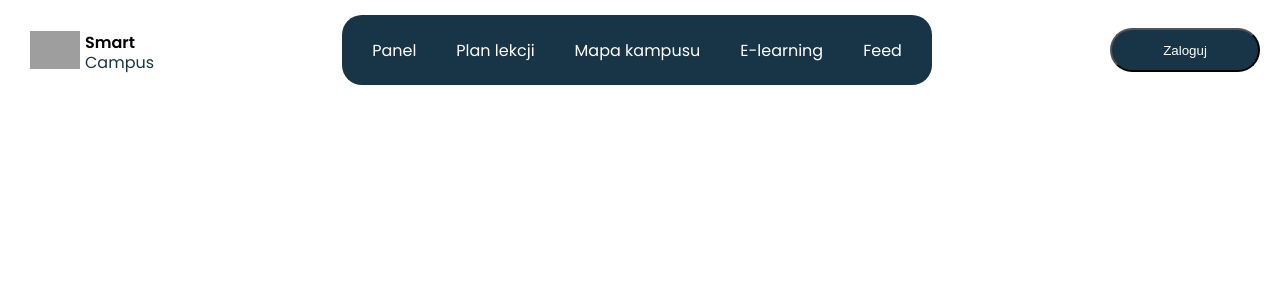
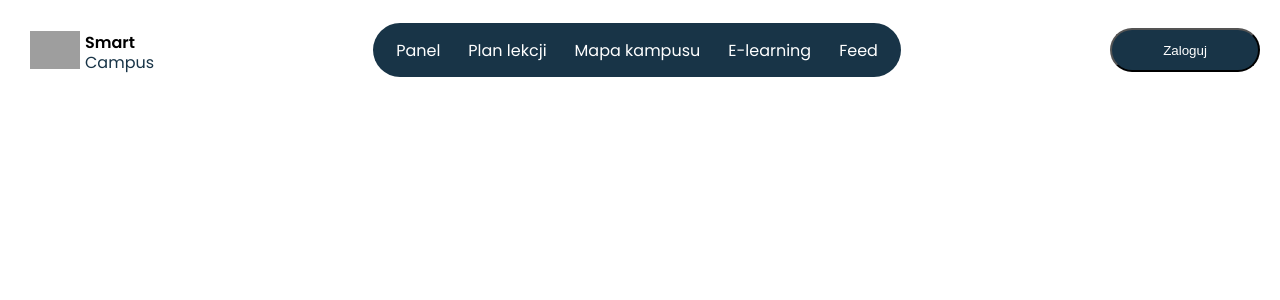
Before and after one commit to MajesXD/SmartCampus-v0.1, a React (Vite) app: page / in a window 1280 px wide. Shown: the top 300 px of the page. Built offline with nearby package versions, Linux system fonts and the light colour scheme; no server answers; grey boxes are pictures that could not be loaded.

Commit message:
Pierwsza wersja NavBar

```diff
--- a/package.json
+++ b/package.json
@@ -17,6 +17,7 @@
     "@fortawesome/react-fontawesome": "^3.3.1",
     "axios": "^1.9.0",
     "firebase": "^11.6.1",
+    "framer-motion": "^12.38.0",
     "react": "^19.0.0",
     "react-dom": "^19.0.0",
     "react-router-dom": "^7.5.1"
--- a/src/global/components/NavBar/NavBar.jsx
+++ b/src/global/components/NavBar/NavBar.jsx
@@ -1,9 +1,10 @@
 import { useState, useEffect, useRef } from "react";
-import { Link, NavLink } from "react-router-dom";
+import { Link, NavLink, useLocation } from "react-router-dom";
 import { auth } from "/src/firebase.js";
 import { createPortal } from "react-dom";
 import ToggleSwitch from "/src/global/components/ToggleSwitch/ToggleSwitch.jsx";
 import { toggleColorScheme } from '../../scripts/changeColorScheme.js';
+import { motion } from "framer-motion";
 import {
   signInWithPopup,
   GoogleAuthProvider,
@@ -17,6 +18,14 @@ function NavBar() {
   const menuRef = useRef(null);   // ref do menu
   const buttonRef = useRef(null); // ref do przycisku
   const [isDark, setIsDark] = useState(false); // tryb ciemny
+  const location = useLocation();
+  const navRefs = useRef({});
+  const [underlineStyle, setUnderlineStyle] = useState({ left: 0, width: 0 });
+  const [scale, setScale] = useState({ x: 1, y: 1 });
+  const [blur, setBlur] = useState(0);
+  const animationTimeoutRef = useRef(null);
+  const blurTimeoutRef = useRef(null);
+  const prevLeftRef = useRef(0);
 
   const handleLogin = async () => {
     const provider = new GoogleAuthProvider();
@@ -42,6 +51,53 @@ function NavBar() {
     });
     return () => unsubscribe();
   }, []);
+
+  useEffect(() => {
+    const activeElement = navRefs.current[location.pathname];
+    if (activeElement) {
+      const newLeft = activeElement.offsetLeft;
+
+      // Trigger scale and blur animation when position changes
+      if (prevLeftRef.current !== newLeft) {
+        setScale({ x: 1.08, y: 1.2 });
+
+
+        // Clear previous timeouts
+        if (animationTimeoutRef.current) {
+          clearTimeout(animationTimeoutRef.current);
+        }
+        if (blurTimeoutRef.current) {
+          clearTimeout(blurTimeoutRef.current);
+        }
+
+        // Return to normal scale after animation completes
+        animationTimeoutRef.current = setTimeout(() => {
+          setScale({ x: 1, y: 1 });
+        }, 450);
+
+        // Reduce blur smoothly during the animation
+        blurTimeoutRef.current = setTimeout(() => {
+          setBlur(0);
+        }, 450);
+
+        prevLeftRef.current = newLeft;
+      }
+
+      setUnderlineStyle({
+        left: newLeft,
+        width: activeElement.offsetWidth,
+      });
+    }
+
+    return () => {
+      if (animationTimeoutRef.current) {
+        clearTimeout(animationTimeoutRef.current);
+      }
+      if (blurTimeoutRef.current) {
+        clearTimeout(blurTimeoutRef.current);
+      }
+    };
+  }, [location.pathname]);
 
   useEffect(() => {
     const handleClickOutside = (event) => {
@@ -79,11 +135,58 @@ function NavBar() {
       </Link>
 
       <nav className="navbar_navigationBar">
-        <NavLink to="/Panel" className={({ isActive }) => isActive ? "navbar_button--active" : "navbar_button"}>Panel</NavLink>
-        <NavLink to="/PlanLekcji" className={({ isActive }) => isActive ? "navbar_button--active" : "navbar_button"}>Plan lekcji</NavLink>
-        <NavLink to="/MapaKampusu" className={({ isActive }) => isActive ? "navbar_button--active" : "navbar_button"}>Mapa kampusu</NavLink>
-        <NavLink to="/Elearning" className={({ isActive }) => isActive ? "navbar_button--active" : "navbar_button"}>E-learning</NavLink>
-        <NavLink to="/Feed" className={({ isActive }) => isActive ? "navbar_button--active" : "navbar_button"}>Feed</NavLink>
+        <NavLink
+          ref={el => navRefs.current["/Panel"] = el}
+          to="/Panel"
+          className={({ isActive }) => isActive ? "navbar_button--active" : "navbar_button"}
+        >
+          Panel
+        </NavLink>
+        <NavLink
+          ref={el => navRefs.current["/PlanLekcji"] = el}
+          to="/PlanLekcji"
+          className={({ isActive }) => isActive ? "navbar_button--active" : "navbar_button"}
+        >
+          Plan lekcji
+        </NavLink>
+        <NavLink
+          ref={el => navRefs.current["/MapaKampusu"] = el}
+          to="/MapaKampusu"
+          className={({ isActive }) => isActive ? "navbar_button--active" : "navbar_button"}
+        >
+          Mapa kampusu
+        </NavLink>
+        <NavLink
+          ref={el => navRefs.current["/Elearning"] = el}
+          to="/Elearning"
+          className={({ isActive }) => isActive ? "navbar_button--active" : "navbar_button"}
+        >
+          E-learning
+        </NavLink>
+        <NavLink
+          ref={el => navRefs.current["/Feed"] = el}
+          to="/Feed"
+          className={({ isActive }) => isActive ? "navbar_button--active" : "navbar_button"}
+        >
+          Feed
+        </NavLink>
+        <motion.div
+          className="navbar_activeIndicator"
+          animate={{
+            left: underlineStyle.left,
+            width: underlineStyle.width,
+            scaleX: scale.x,
+            scaleY: scale.y,
+            filter: `blur(${blur}px)`,
+          }}
+          transition={{
+            left: { type: "spring", stiffness: 380, damping: 40 },
+            width: { type: "spring", stiffness: 380, damping: 40 },
+            scaleX: { type: "spring", stiffness: 200, damping: 20 },
+            scaleY: { type: "spring", stiffness: 200, damping: 20 },
+            filter: { duration: 0.2 },
+          }}
+        />
       </nav>
 
       {!user ? (
@@ -157,8 +260,8 @@ function NavBar() {
                   <Link to="/ustawienia"><button className="navbar_userMenu_button">Settings (tymczasowe)</button></Link>
                 </section>
                 <section className="navbar_userMenu_bottomSection">
-                        <a href="https://wu.pansim.edu.pl/wu/start?&locale=pl" target="_blank"><button className="navbar_userMenu_bottomSection_WUbutton">Wirtualna Uczelnia</button></a>
-                        <button className="navbar_userMenu_bottomSection_Legitymacja"><i class="fa-solid fa-id-card"></i></button>
+                  <a href="https://wu.pansim.edu.pl/wu/start?&locale=pl" target="_blank"><button className="navbar_userMenu_bottomSection_WUbutton">Wirtualna Uczelnia</button></a>
+                  <button className="navbar_userMenu_bottomSection_Legitymacja"><i class="fa-solid fa-id-card"></i></button>
                 </section>
               </div>,
               document.getElementById("dropdown-root")
--- a/src/smartCampusUI.css
+++ b/src/smartCampusUI.css
@@ -2,7 +2,7 @@
 
 :root {
     scroll-behavior: smooth;
-    color-scheme: light dark ;
+    color-scheme: light dark;
 }
 
 a,
@@ -54,46 +54,68 @@ body {
     height: 100px;
     width: 100%;
     padding: 0px 20px;
-    background-color: rgba(255, 255, 255, 0.7);
-    backdrop-filter: blur(80px);
-    -webkit-backdrop-filter: blur(80px);
+    background-color: white;
     user-select: none;
     -webkit-user-select: none;
     -moz-user-select: none;
 }
 
-
+/*remont*/
 .navbar_navigationBar {
+    box-sizing: border-box;
     display: flex;
     justify-content: space-between;
     align-items: center;
     background-color: #183447;
-    height: 60px;
-    border-radius: 20px;
-    padding: 5px 10px;
+    height: 54px;
+    width: max-content;
+    border-radius: 1000px;
+    padding: 11px;
+    gap: 4px;
+    position: relative;
 }
 
 
 .navbar_button {
-    border-radius: 10px;
+    display: flex;
+    justify-content: center;
+    align-items: center;
+    border-radius: 1000px;
     box-sizing: border-box;
     color: #fff;
-    padding: 10px 15px;
-    margin: 5px;
+    height: 32px;
+    width: max-content;
+    padding: 0 12px;
+    transition: color 0.5s cubic-bezier(0.34, 1.56, 0.64, 1);
 }
 
 .navbar_button:hover {
-    background-color: white;
-    color: #183447;
     cursor: pointer;
+    outline: 1px solid white;
 }
 
 .navbar_button--active {
-    border-radius: 10px;
-    background-color: white;
+    display: flex;
+    justify-content: center;
+    align-items: center;
+    border-radius: 1000px;
     color: #183447 !important;
-    padding: 10px 15px;
-    margin: 5px;
+    height: 32px;
+    width: max-content;
+    padding: 0 12px;
+    position: relative;
+    z-index: 2;
+    transition: color 0.5s cubic-bezier(0.34, 1.56, 0.64, 1);
+}
+
+.navbar_activeIndicator {
+    position: absolute;
+    background-color: rgba(255, 255, 255, 1);
+    border-radius: 1000px;
+    height: 32px;
+    top: 11px;
+    left: 0;
+    z-index: 1;
 }
 
 .navbar_logo {
@@ -196,9 +218,7 @@ body {
     position: fixed;
     top: 90px;
     right: 20px;
-    background-color: rgba(24, 52, 71, 0.4);
-    backdrop-filter: blur(40px);
-    box-shadow: 0 4px 4px rgba(0, 0, 0, 0.25);
+    background-color: #183447;
     border-radius: 20px;
     padding: 10px;
     display: flex;
@@ -331,23 +351,19 @@ body {
     font-weight: 300;
 }
 
-.navbar_userMenu_settingsSection{
+.navbar_userMenu_settingsSection {
     margin-top: 20px;
 }
 
-.navbar_userMenu_toogleButton{
+.navbar_userMenu_toogleButton {
     display: flex;
     justify-content: space-between;
     align-items: center;
 }
 
-.navbar_userMenu_toogleButton_title{
+.navbar_userMenu_toogleButton_title {}
 
-}
-
-.navbar_userMenu_toogleButton_switch{
-
-}
+.navbar_userMenu_toogleButton_switch {}
 
 .switch {
     width: 60px;
@@ -358,6 +374,7 @@ body {
     cursor: pointer;
     transition: background-color 0.3s ease;
 }
+
 .switch--active {
     background-color: #183447;
 }
@@ -404,14 +421,14 @@ body {
     cursor: pointer;
 }
 
-.navbar_userMenu_bottomSection{
+.navbar_userMenu_bottomSection {
     display: flex;
     justify-content: space-between;
     padding: 5px 0;
     user-select: none;
 }
 
-.navbar_userMenu_bottomSection_WUbutton{
+.navbar_userMenu_bottomSection_WUbutton {
     background-color: #183447;
     height: 44px;
     outline: none;
@@ -422,12 +439,12 @@ body {
     width: 200px;
 }
 
-.navbar_userMenu_bottomSection_WUbutton:hover{
+.navbar_userMenu_bottomSection_WUbutton:hover {
     cursor: pointer;
     background-color: #183447c6;
 }
 
-.navbar_userMenu_bottomSection_Legitymacja{
+.navbar_userMenu_bottomSection_Legitymacja {
     background-color: #4F6267;
     height: 44px;
     outline: none;
@@ -438,7 +455,7 @@ body {
     width: 80px;
 }
 
-.navbar_userMenu_bottomSection_Legitymacja:hover{
+.navbar_userMenu_bottomSection_Legitymacja:hover {
     cursor: pointer;
     background-color: #4f6267cd;
 }
```
Also changed, not shown: 1 other file (tests, documents, lock files or other folders). Lines whose indentation alone changed are shown as unchanged.
